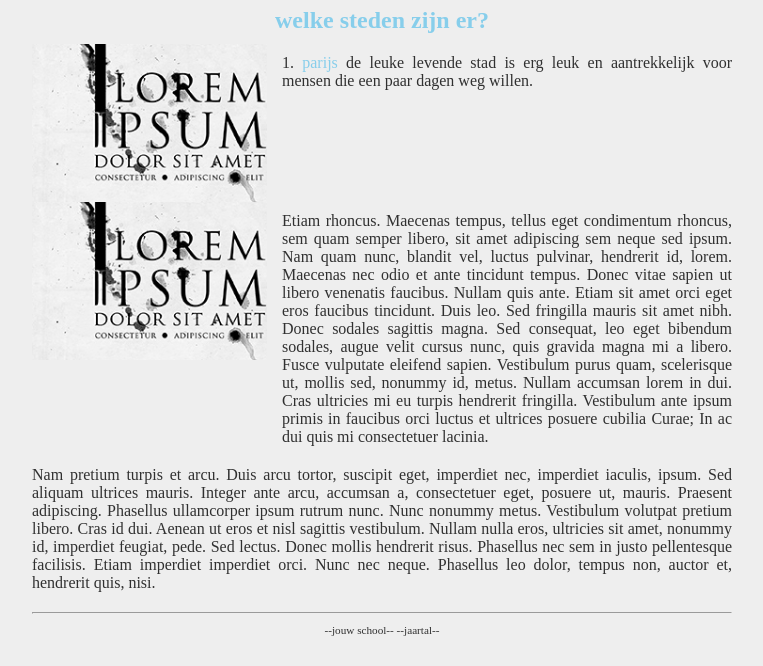
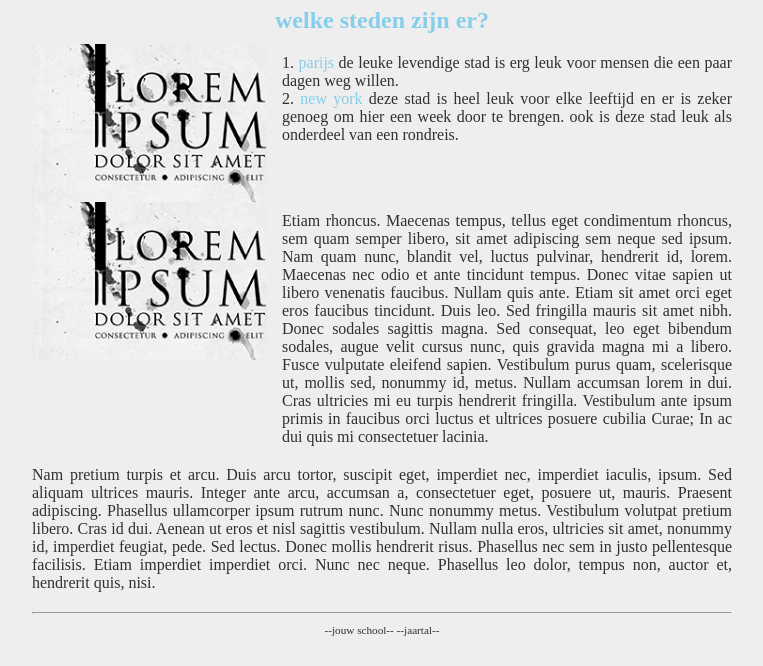
Before and after one commit to emmaus-archief/2223-4H-website-4hin2-naomi, a plain HTML site: page index.html in a window 1280 px wide. Shown: the part 136-802 px from the top of the page, without its empty margins (258-1021 px from the left). Drawn offline with Linux system fonts and the light colour scheme.

Commit message:
versie 2

```diff
--- a/index.html
+++ b/index.html
@@ -29,7 +29,9 @@
       <img class="kolomLinks" src="afbeeldingen/loremipsum.jpg" alt="lorem ipsum">
       <p class="kolomRechts">
        1. <a href=" ">parijs</a>
-        de leuke levende stad is erg leuk en aantrekkelijk voor mensen die een paar dagen weg willen.
+        de leuke levendige stad is erg leuk voor mensen die een paar dagen weg willen.<br>
+        2. <a href="">new york</a>
+       deze stad is heel leuk voor elke leeftijd en er is zeker genoeg om hier een week door te brengen. ook is deze stad leuk als onderdeel van een rondreis.
 
       </p>
       <div class="kolomStop"></div>
```
